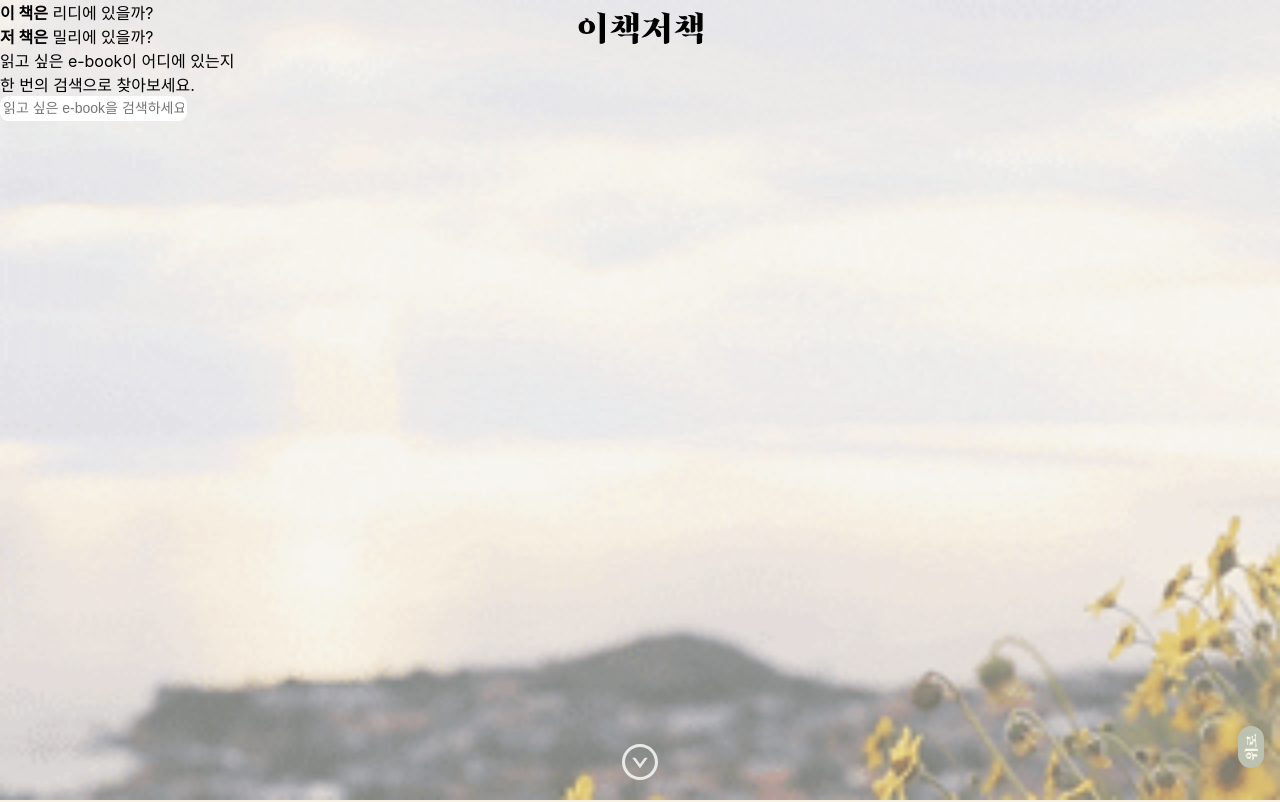
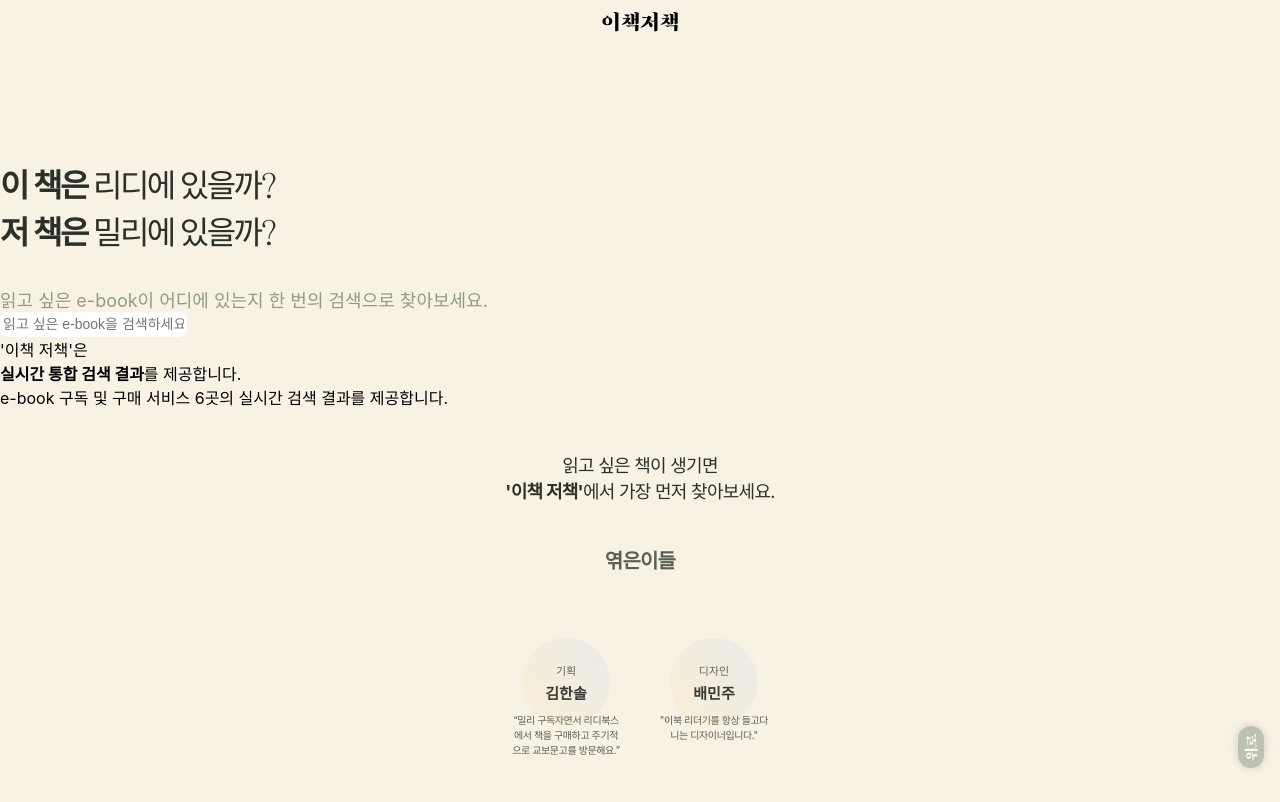
Before and after one commit to ridimillie/ridimillie-frontend, a Next.js app: page / in a window 1280 px wide. Shown: the top 802 px of the page. Built offline with nearby package versions, Linux system fonts and the light colour scheme.

Commit message:
[Style] Home: apply responsive-ui to main

```diff
--- a/components/home/Introduction.tsx
+++ b/components/home/Introduction.tsx
@@ -82,9 +82,7 @@
         <Styled.Service style={{ right: '24px' }} imgName='naver' />
         <Styled.Service style={{ right: '30px' }} imgName='sam' />
       </Styled.EBookServices>
-      <Styled.SubCopy>
-        e-book 구독 및 구매 서비스 6곳의 실시간 검색 결과를 제공합니다.
-      </Styled.SubCopy>
+      <Styled.SubCopy>e-book 구독 및 구매 서비스 6곳의 실시간 검색 결과를 제공합니다.</Styled.SubCopy>
       <Styled.Description>
         읽고 싶은 책이 생기면
         <br />
--- a/components/home/Main.tsx
+++ b/components/home/Main.tsx
@@ -4,27 +4,42 @@
 const Styled = {
   MainWrapper: styled.main`
     position: relative;
+    margin-top: 160px;
 
     @media (max-width: 768px) {
       margin-top: 44px;
       padding: 36px 0 60px 32px;
     }
+    @keyframes fadeIn {
+      from {
+        opacity: 0;
+        transform: translate(0, 30px);
+      }
+      to {
+        opacity: 1;
+        transform: translate(0, 0);
+      }
+    }
+    transition: 0.3s;
+    animation: 0.8s ease fadeIn;
   `,
   MainCopy: styled.div`
+    font-family: 'Nanum Myeongjo', serif;
+    font-size: 32px;
+    color: #2d3029;
+    margin-bottom: 32px;
+    letter-spacing: -0.08em;
     @media (max-width: 768px) {
-      font-family: 'Nanum Myeongjo', serif;
       font-size: 24px;
-      /* sub / greenblack2 */
-      color: #2d3029;
       margin-bottom: 14px;
-      letter-spacing: -0.08em;
     }
   `,
   SubCopy: styled.div`
+    color: #929a88;
+    font-size: 18px;
     @media (max-width: 768px) {
       font-size: 12px;
-      /* sub / greengray2 */
-      color: #929a88;
+      width: 180px;
     }
   `,
 };
@@ -37,10 +52,7 @@
         <br />
         <strong>저 책은</strong> 밀리에 있을까?
       </Styled.MainCopy>
-      <Styled.SubCopy>
-        읽고 싶은 e-book이 어디에 있는지
-        <br />한 번의 검색으로 찾아보세요.
-      </Styled.SubCopy>
+      <Styled.SubCopy>읽고 싶은 e-book이 어디에 있는지 한 번의 검색으로 찾아보세요.</Styled.SubCopy>
     </Styled.MainWrapper>
   );
 }
--- a/pages/index.tsx
+++ b/pages/index.tsx
@@ -8,37 +8,32 @@
 import Author from '../components/home/Authors';
 import { DownCircleOutlined } from '@ant-design/icons';
 import smoothscroll from 'smoothscroll-polyfill';
-import axios from 'axios';
 
 const Styled = {
   Header: styled.div`
-    /* @media (max-width: 768px) { */
     position: fixed;
     top: 0;
     padding: 12px 0;
     width: 100%;
     display: flex;
     justify-content: center;
-    /* background: #f7f2e4; */
+    /* scroll이 0이 아닐때 && background: #f7f2e4; */
     z-index: 999;
-    /* } */
   `,
   Logo: styled.img`
-    @media (max-width: 768px) {
     height: 20px;
-    }
   `,
   MainWrapper: styled.div`
-    /* height: calc(100vh - 44px); */
+    display: flex;
+    flex-direction: column;
+    /* width: 640px; */
+
+    @media (max-width: 768px) {
       height: 100vh;
-    /* position: relative; */
-
       &::before {
         content: '';
         background-image: url('/assets/images/home-background.gif');
         background-size: cover;
-      /* background-repeat: no-repeat; */
-      /* background-position: center; */
         opacity: 0.6;
         position: absolute;
         top: 0px;
@@ -46,6 +41,7 @@
         right: 0px;
         bottom: 0px;
         background-color: #fff;
+      }
     }
   `,
   ScrollDownBtnWrapper: styled.div`
@@ -57,11 +53,14 @@
     padding: 20px;
   `,
   ScrollDownBtn: styled(DownCircleOutlined)`
+    display: none;
+    @media (max-width: 768px) {
       font-size: 36px;
       color: #fff;
       opacity: 0.8;
       display: flex;
       outline: none;
+    }
   `,
   ScrollTopBtn: styled.div`
     position: fixed;
@@ -100,6 +99,7 @@
     display: flex;
     width: 260px;
     justify-content: space-between;
+    align-items: flex-start;
   `,
 };
 
```
Lines whose indentation alone changed are shown as unchanged.
